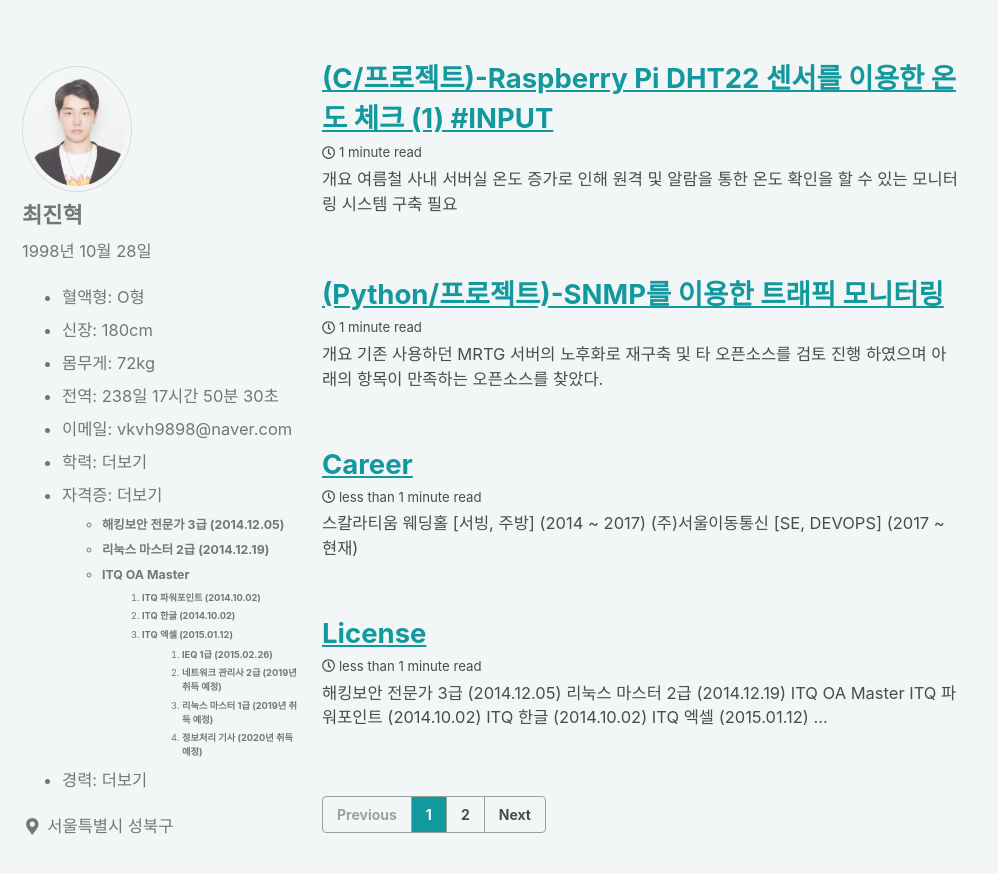
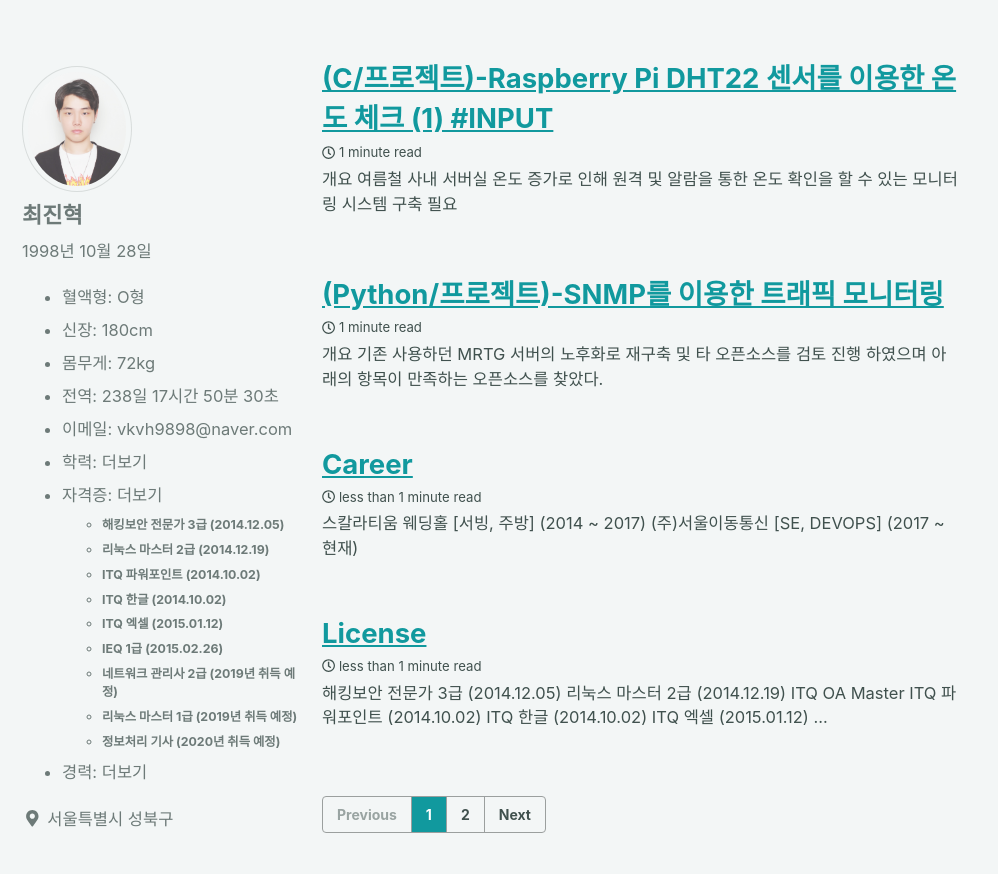
Before and after one commit to Tosi123/Tosi123.github.io, a Jekyll site: the page built from index.html, in a window 1280 px wide and 900 px high, scrolled down 353 px. Shown: the top 874 px of the window, without its empty margins (0-998 px from the left). Built offline with Jekyll 4.4.1, drawn with Linux system fonts in a browser that asks for light colours; cached includes are drawn as plain includes; nearby versions of some CDN libraries; the list of posts is cut into pages by our own code.

Commit message:
side bar 데이터 수정

```diff
--- a/_includes/author-profile.html
+++ b/_includes/author-profile.html
@@ -57,13 +57,9 @@
             <ul class="hide">
                 <li><strong>해킹보안 전문가 3급 (2014.12.05)</strong></li>
                 <li><strong>리눅스 마스터 2급 (2014.12.19)</strong></li>
-                <li><strong>ITQ OA Master</strong>
-				<ol>
-					<li><strong>ITQ 파워포인트 (2014.10.02)</strong></li>
-					<li><strong>ITQ 한글 (2014.10.02)</strong></li>
-					<li><strong>ITQ 엑셀 (2015.01.12)</strong></li>
-				<ol>
-		</li>
+				<li><strong>ITQ 파워포인트 (2014.10.02)</strong></li>
+				<li><strong>ITQ 한글 (2014.10.02)</strong></li>
+				<li><strong>ITQ 엑셀 (2015.01.12)</strong></li>
                 <li><strong>IEQ 1급 (2015.02.26)</strong></li>
                 <li><strong>네트워크 관리사 2급 (2019년 취득 예정)</strong></li>
                 <li><strong>리눅스 마스터 1급 (2019년 취득 예정)</strong></li>
```
